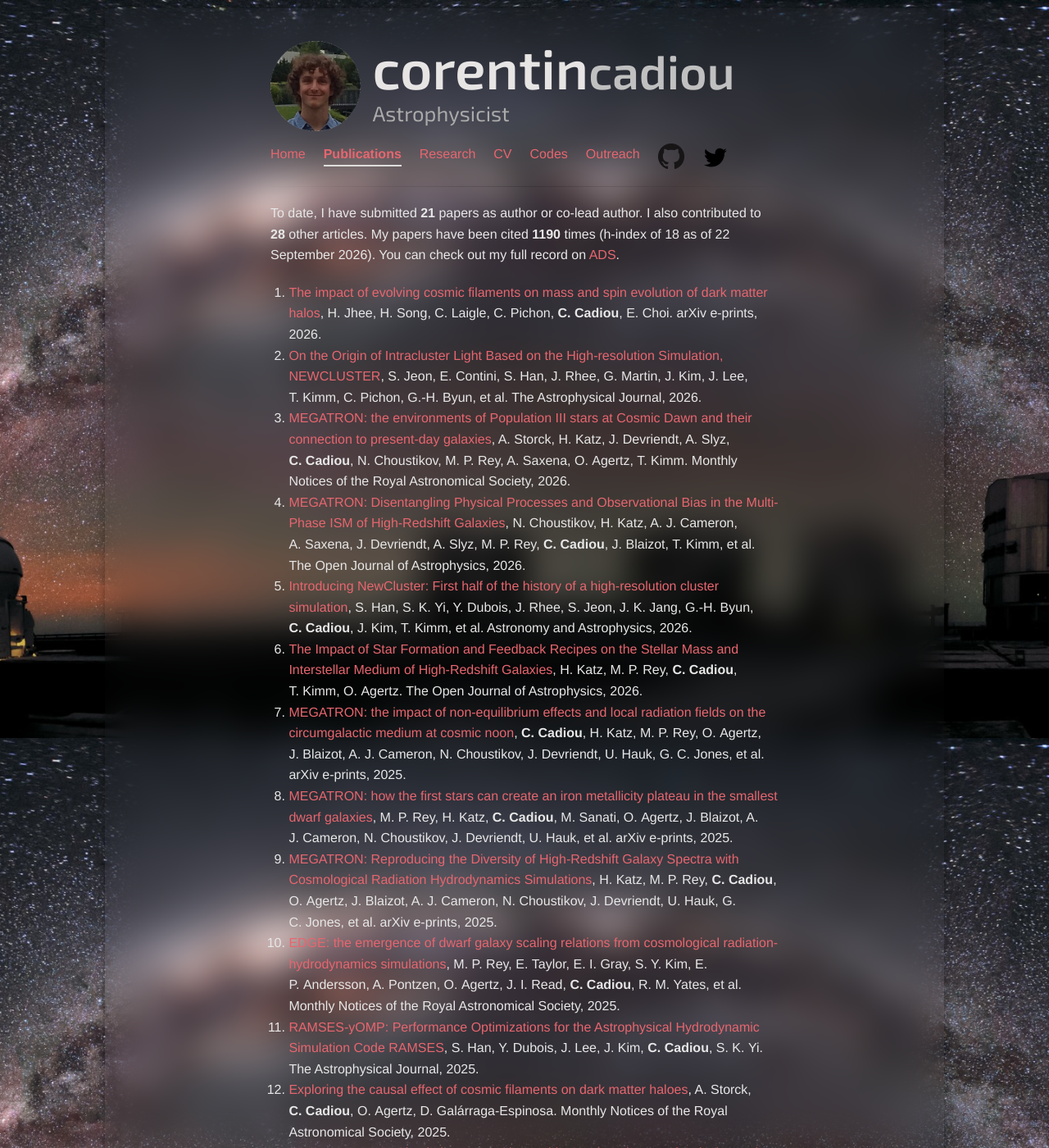
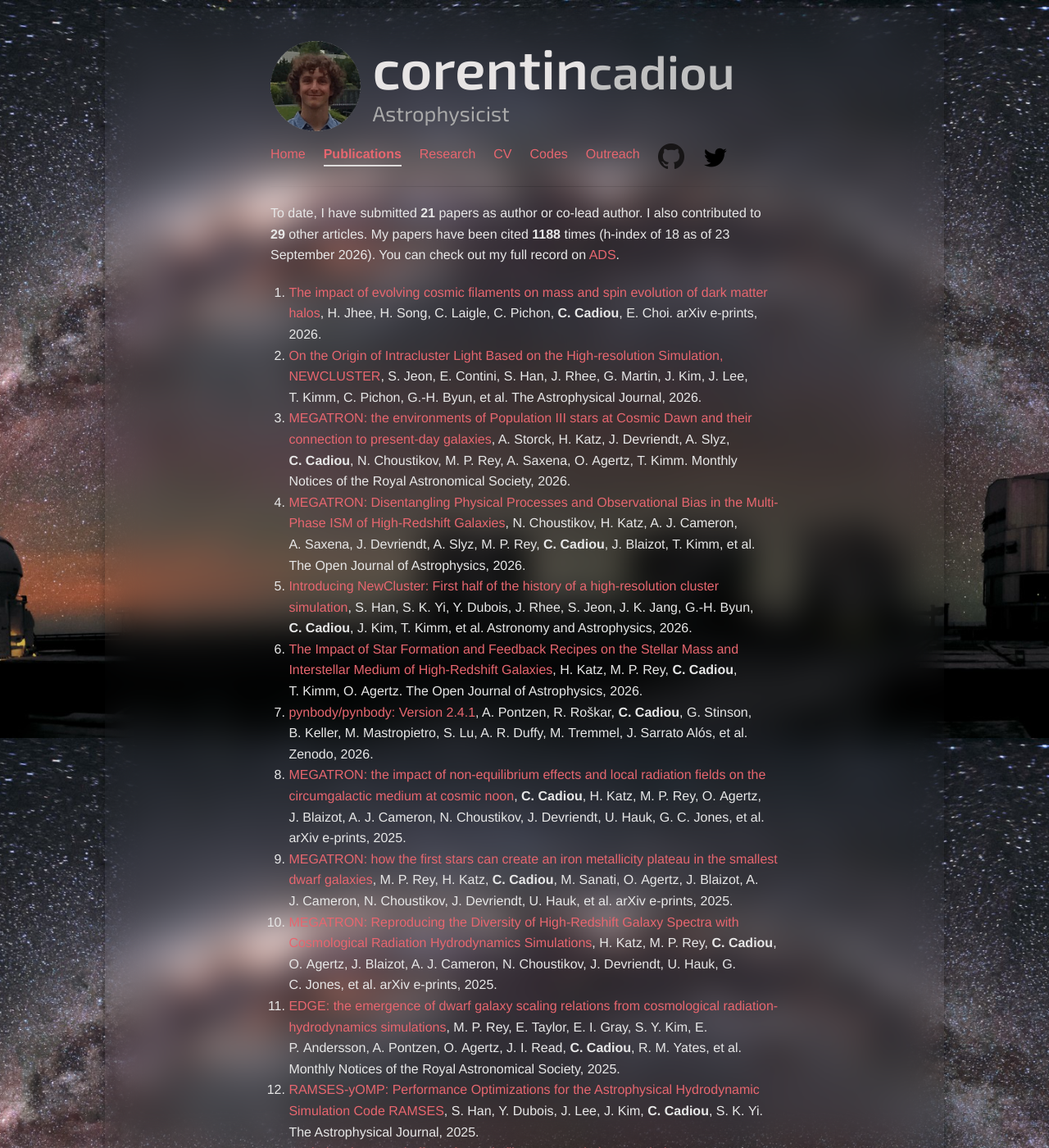
Before and after one commit to cphyc/cphyc.github.io, a Jekyll site: the page built from publications/index.html, in a window 1280 px wide and 1400 px high. Shown: the whole window at 82% size. Built offline with Jekyll 4.4.1, drawn with Linux system fonts in a browser that asks for light colours; nearby versions of some CDN libraries.

Commit message:
Update publications and CV [skip ci]
Automated update via GitHub Actions

```diff
--- a/publications/index.html
+++ b/publications/index.html
@@ -7,8 +7,8 @@ description: My Publications
 
 <p>
   To date, I have submitted <b>21</b> papers as author or co-lead author.
-  I also contributed to <b>28</b> other articles.
-  My papers have been cited <b>1190</b> times (h-index of 18 as of 22 September 2026).
+  I also contributed to <b>29</b> other articles.
+  My papers have been cited <b>1188</b> times (h-index of 18 as of 23 September 2026).
   You can check out my full record on <a href="https://ui.adsabs.harvard.edu/search/q=((author%3A%22Cadiou%2C%20C%22))%20-bibstem%3A%22zndo%22%20collection%3Aastronomy&sort=date%20desc%2C%20bibcode%20desc&p_=0" target="_blank">ADS</a>.
 </p>
 <ol>
@@ -209,6 +209,45 @@ description: My Publications
       O.&nbsp;Agertz.
 
     The Open Journal of Astrophysics, 2026.
+  </li>
+
+  <li>
+    <a href="">pynbody/pynbody: Version 2.4.1</a>,
+
+
+      A.&nbsp;Pontzen,
+
+
+      R.&nbsp;Roškar,
+
+    <b>
+      C.&nbsp;Cadiou</b>,
+
+
+      G.&nbsp;Stinson,
+
+
+      B.&nbsp;Keller,
+
+
+      M.&nbsp;Mastropietro,
+
+
+      S.&nbsp;Lu,
+
+
+      A. R.&nbsp;Duffy,
+
+
+      M.&nbsp;Tremmel,
+
+
+      J.&nbsp;Sarrato Alós,
+
+
+      et al.
+
+    Zenodo, 2026.
   </li>
 
   <li>
```
Also changed, not shown: 2 other files.
